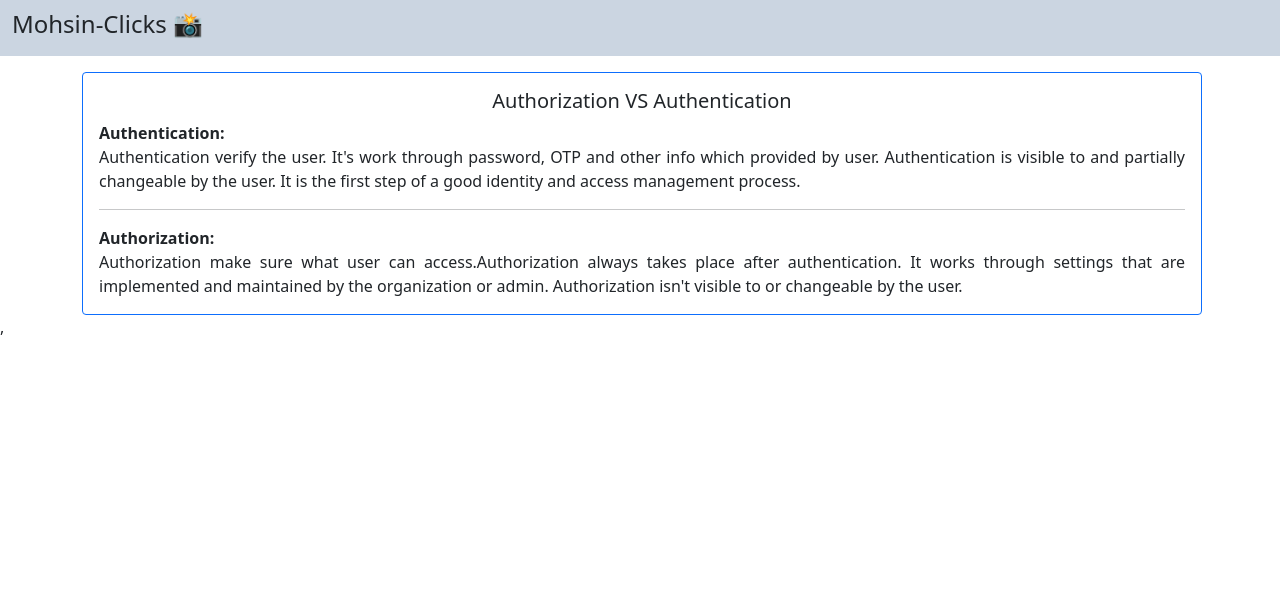
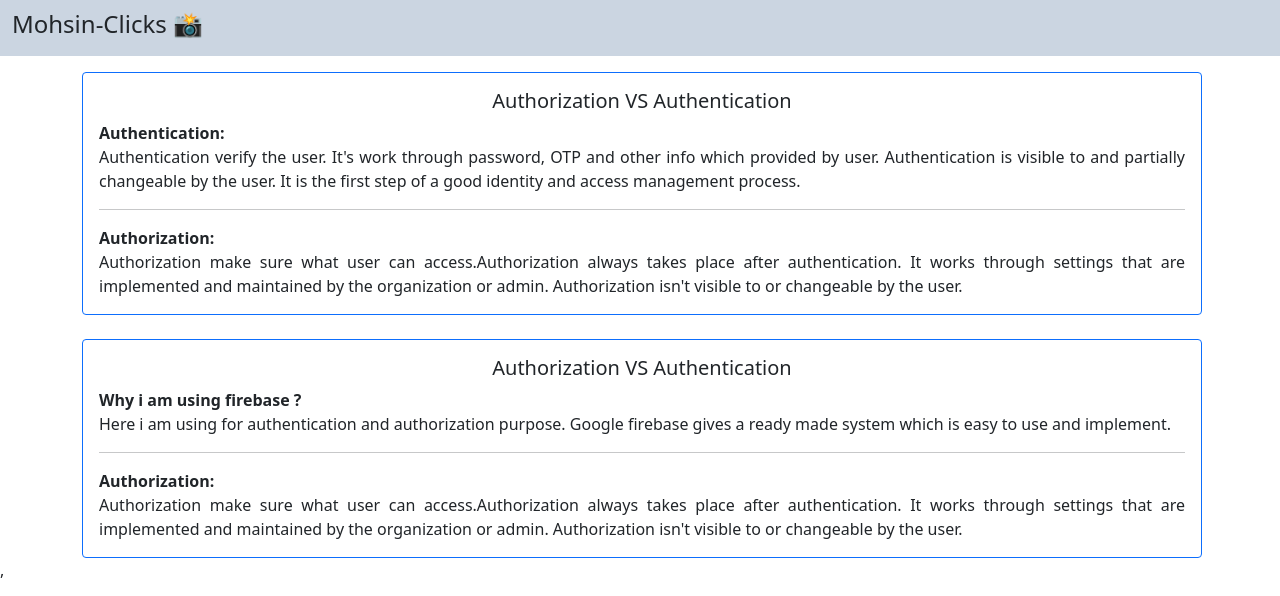
Before and after one commit to assraf-nur/Mohsin-clicks, a React (Create React App) app: page /blogs in a window 1280 px wide. Shown: the top 596 px of the page. Built offline with nearby package versions, Linux system fonts and the light colour scheme; no server answers.

Commit message:
added a blog section part

```diff
--- a/src/App.js
+++ b/src/App.js
@@ -15,6 +15,7 @@ function App() {
     <div>
       <Navbar></Navbar>
       <Routes>
+        <Route path='/' element={<Home></Home>}/>
         <Route path='/home' element={<Home></Home>}/>
         <Route path='/service/:serviceId' element={
           <RequireAuth>
--- a/src/Components/Home/Blogs/Blogs.js
+++ b/src/Components/Home/Blogs/Blogs.js
@@ -19,6 +19,20 @@ const Blogs = () => {
           </Card.Text>
         </Card.Body>
       </Card>
+      <br />
+      <Card border="primary" style={{ width: "70rem" }}>
+        <Card.Body>
+          <Card.Title className="text-center">Authorization VS Authentication</Card.Title>
+          <Card.Text className="text-justify">
+           <span className="font-bold">Why i am using firebase ?</span> <br />
+            Here i am using for authentication and authorization purpose. Google firebase gives a ready made system which is easy to use and implement.
+            <br /><hr />
+            <span className="font-bold mt-2">Authorization:</span> <br />
+            Authorization make sure what user can access.Authorization always takes place after authentication. It works through settings that are implemented and maintained by the organization or admin.
+            Authorization isn't visible to or changeable by the user.
+          </Card.Text>
+        </Card.Body>
+      </Card>
     </div>
   );
 };
--- a/src/Components/LoginRegistration/Registration/Registration.js
+++ b/src/Components/LoginRegistration/Registration/Registration.js
@@ -39,7 +39,7 @@ const Registration = () => {
     }
 
   return (
-    <div className="container w-50 mt-5 rounded border p-5 shadow">
+    <div className="container w-50 mt-2 rounded border p-5 shadow">
         <h2 className="text-center">Registration</h2>
       <Form onSubmit={handleRegister}>
         <Form.Group className="mb-3" controlId="formBasicEmail">
```
